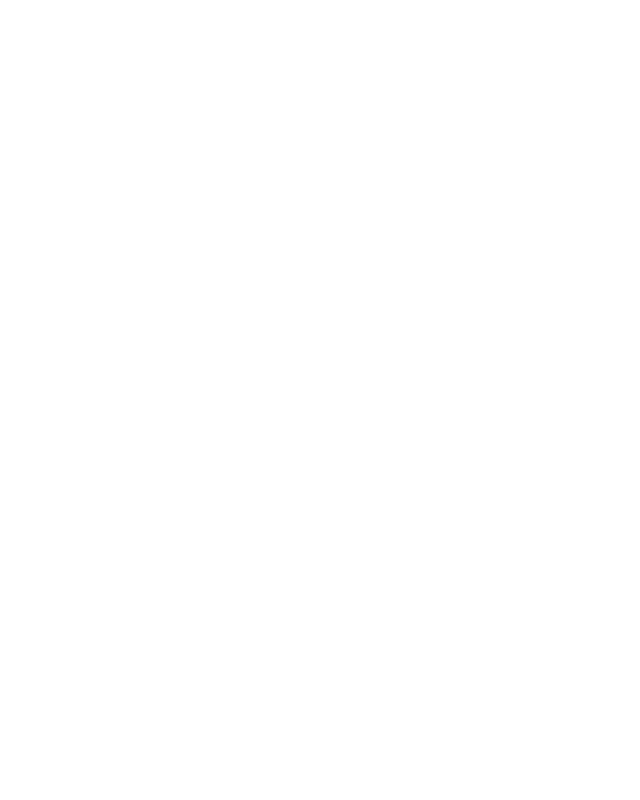
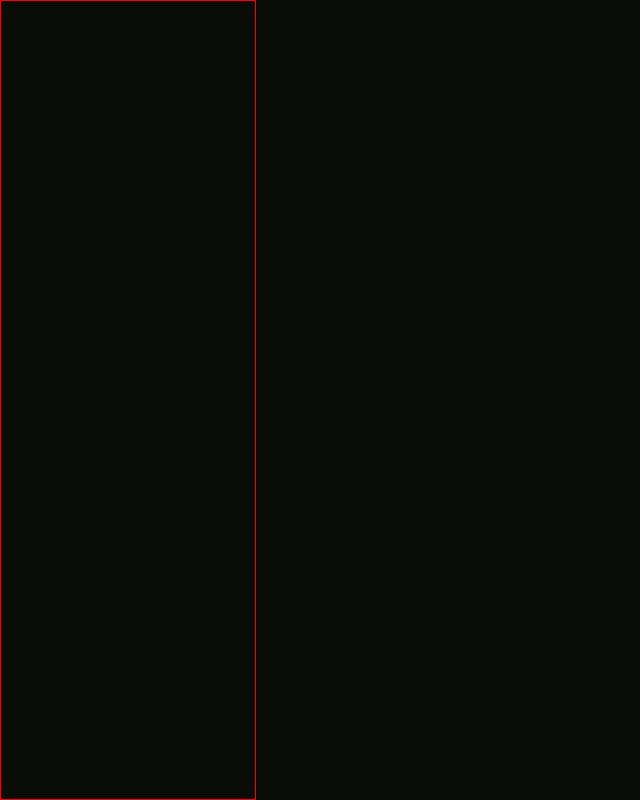
Before and after one commit to css-enjoyer/portfolio, a React (Create React App) app: page / in a window 1280 px wide. Shown: the whole page, without its empty margins (0-640 px from the left). Built offline with nearby package versions, Linux system fonts and the light colour scheme.

Commit message:
Create left and right components

```diff
--- a/src/App.css
+++ b/src/App.css
@@ -1 +1,23 @@
-/*# sourceMappingURL=App.css.map */
+:root {
+  --black: #0A0C08;
+  --white: #E6FAFC;
+  --green: #43F939;
+  --purple: #32163B;
+}
+
+* {
+  margin: 0;
+  padding: 0;
+  box-sizing: border-box;
+}
+
+body .App {
+  height: 100vh;
+  width: 100%;
+  background-color: var(--black);
+}
+body .App .bioColumn {
+  width: 20vw;
+  height: 100%;
+  border: 1px solid red;
+}/*# sourceMappingURL=App.css.map */
--- a/src/App.js
+++ b/src/App.js
@@ -1,10 +1,13 @@
 import './App.css';
+import BioColumn from './components/BioColumn';
+import InfoColumn from './components/InfoColumn';
 
 function App() {
   	return (
-    	<div className="App">
-
-    	</div>
+	<div className="App">
+		<BioColumn />
+		<InfoColumn />
+	</div>
   	);
 }
 
--- a/src/App.scss
+++ b/src/App.scss
@@ -0,0 +1,23 @@
+:root {
+    --black: #0A0C08;
+    --white: #E6FAFC;
+    --green: #43F939;
+    --purple: #32163B;
+}
+* {
+    margin: 0;
+    padding: 0;
+    box-sizing: border-box;
+}
+body {
+    .App {
+        height: 100vh;
+        width: 100%;
+        background-color: var(--black);
+        .bioColumn {
+            width: 20vw;
+            height: 100%;
+            border: 1px solid red;
+        }
+    }
+}
--- /dev/null
+++ b/src/components/BioColumn.js
@@ -0,0 +1,10 @@
+
+function BioColumn() {
+  	return (
+	<div className="bioColumn">
+
+	</div>
+  	);
+}
+
+export default BioColumn;
--- /dev/null
+++ b/src/components/InfoColumn.js
@@ -0,0 +1,10 @@
+
+function InfoColumn() {
+  	return (
+	<div className="infoColumn">
+
+	</div>
+  	);
+}
+
+export default InfoColumn;
```
Also changed, not shown: 1 other file (tests, documents, lock files or other folders).
